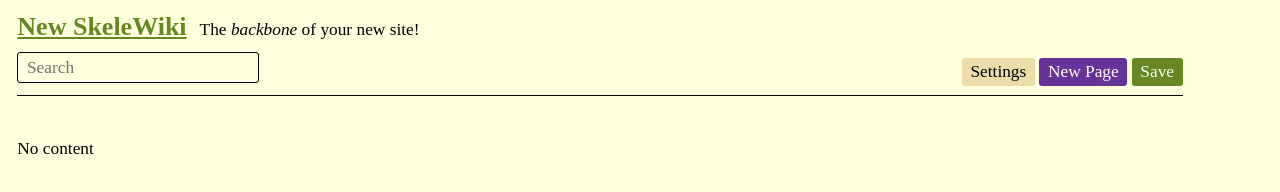
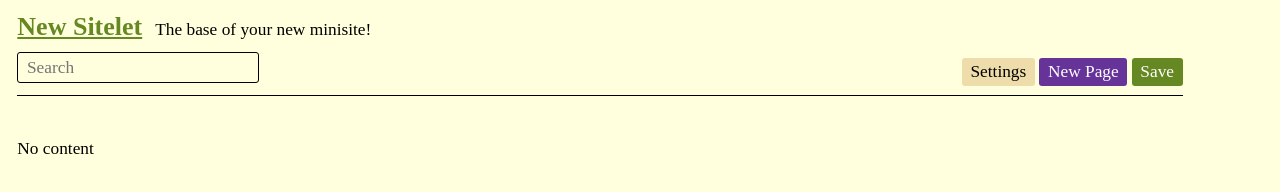
Before and after one commit to tiddlyhost/siteleteer-tiddlyhost, a plain HTML site: page siteleteer.html in a window 1280 px wide. Drawn offline with Linux system fonts and the light colour scheme.

Commit message:
Rebrand to siteleteer

```diff
--- a/skelewiki.html
+++ b/siteleteer.html
@@ -4,8 +4,8 @@
 <meta charset="UTF-8">
 <meta name="viewport" content="width=device-width, initial-scale=1.0">
 <meta name="version" content="1.0.0">
-<meta name="application-name" content="SkeleWiki">
-<title>SkeleWiki</title>
+<meta name="application-name" content="siteleteer">
+<title>siteleteer</title>
 <style id="css">
 :root {
 	--text: #000;
@@ -200,8 +200,8 @@ main>section>footer>time::before {content: 'Updated '}
 <body>
 <header>
 	<section id="wiki">
-		<a href="javascript:go()" id="name">New SkeleWiki</a>
-		<span id="desc">The <em>backbone</em> of your new site!</span>
+		<a href="javascript:go()" id="name">New Sitelet</a>
+		<span id="desc">The base of your new minisite!</span>
 	</section>
 	<section id="actions">
 		<div id="search" style="flex:1">
```
